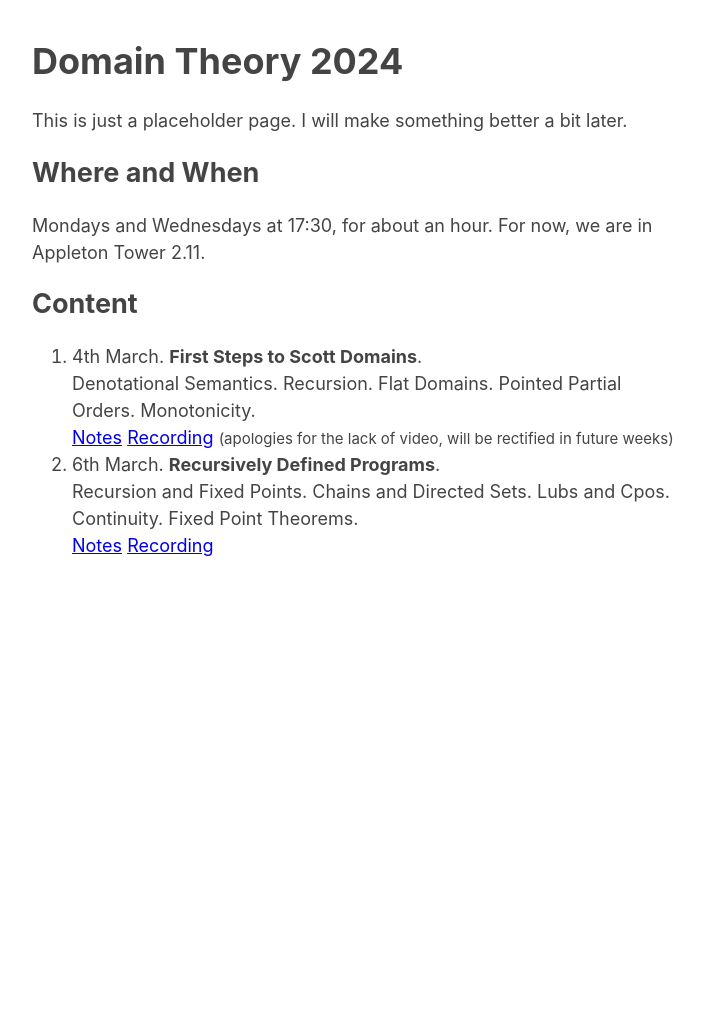
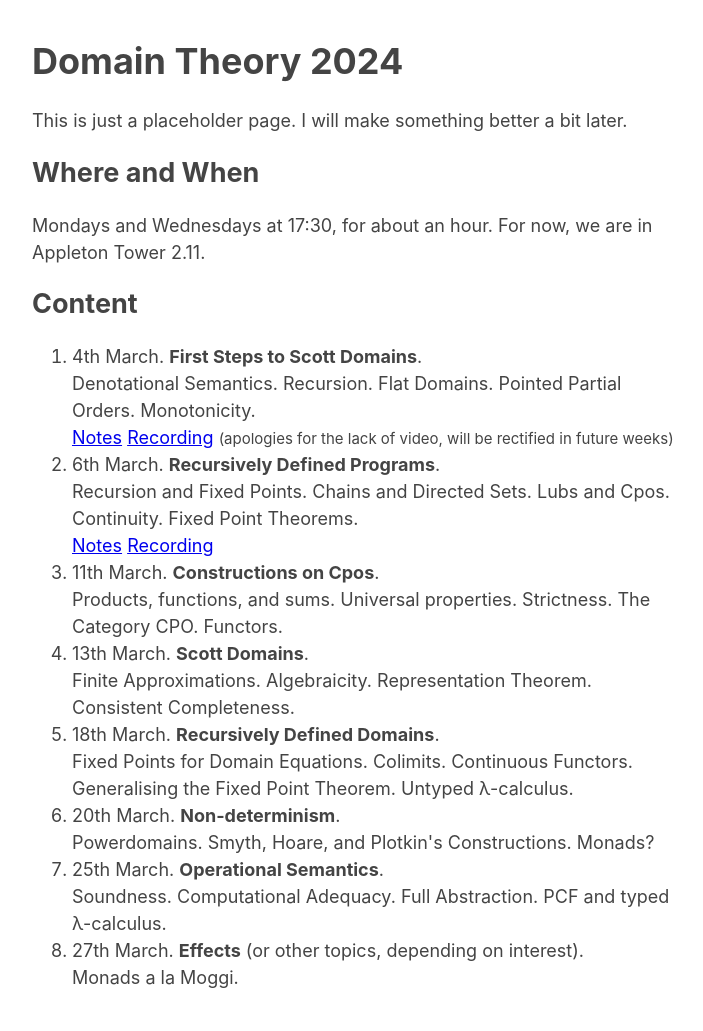
Before and after one commit to compsoc-edinburgh/typesig-website, a Jekyll site: the page pages/dt2024/index.html, which Jekyll copies as it is, in a window 1280 px wide. Shown: the whole page, without its empty margins (283-986 px from the left). Built offline with Jekyll 4.4.1, drawn with Linux system fonts in a browser that asks for light colours; before the commit the page ends 900 px from its top, so only the background shows below that.

Commit message:
domain-theory: proposed syllabus for the rest of the month

```diff
--- a/pages/dt2024/index.html
+++ b/pages/dt2024/index.html
@@ -23,6 +23,18 @@ Mondays and Wednesdays at 17:30, for about an hour. For now, we are in Appleton
 <li> 6th March. <b>Recursively Defined Programs</b>. <br> Recursion and Fixed Points. Chains and Directed Sets. Lubs and Cpos. Continuity. Fixed Point Theorems.<br>
   <a href="n2.pdf">Notes</a> <a href="https://youtu.be/rY6bDRfDNCU">Recording</a>
   </li>
+<li> 11th March. <b>Constructions on Cpos</b>. <br> Products, functions, and sums. Universal properties. Strictness. The Category CPO. Functors.
+
+<li> 13th March. <b>Scott Domains</b>. <br> Finite Approximations. Algebraicity. Representation Theorem. Consistent Completeness.
+
+<li> 18th March. <b>Recursively Defined Domains</b>. <br> Fixed Points for Domain Equations. Colimits. Continuous Functors. Generalising the Fixed Point Theorem. Untyped λ-calculus.
+
+<li> 20th March. <b>Non-determinism</b>. <br> Powerdomains. Smyth, Hoare, and Plotkin's Constructions. Monads?
+
+<li> 25th March. <b>Operational Semantics</b>. <br> Soundness. Computational Adequacy. Full Abstraction. PCF and typed λ-calculus.
+
+<li> 27th March. <b>Effects</b> (or other topics, depending on interest). <br> Monads a la Moggi.
+  </li>
 </ol>
 
 
```
